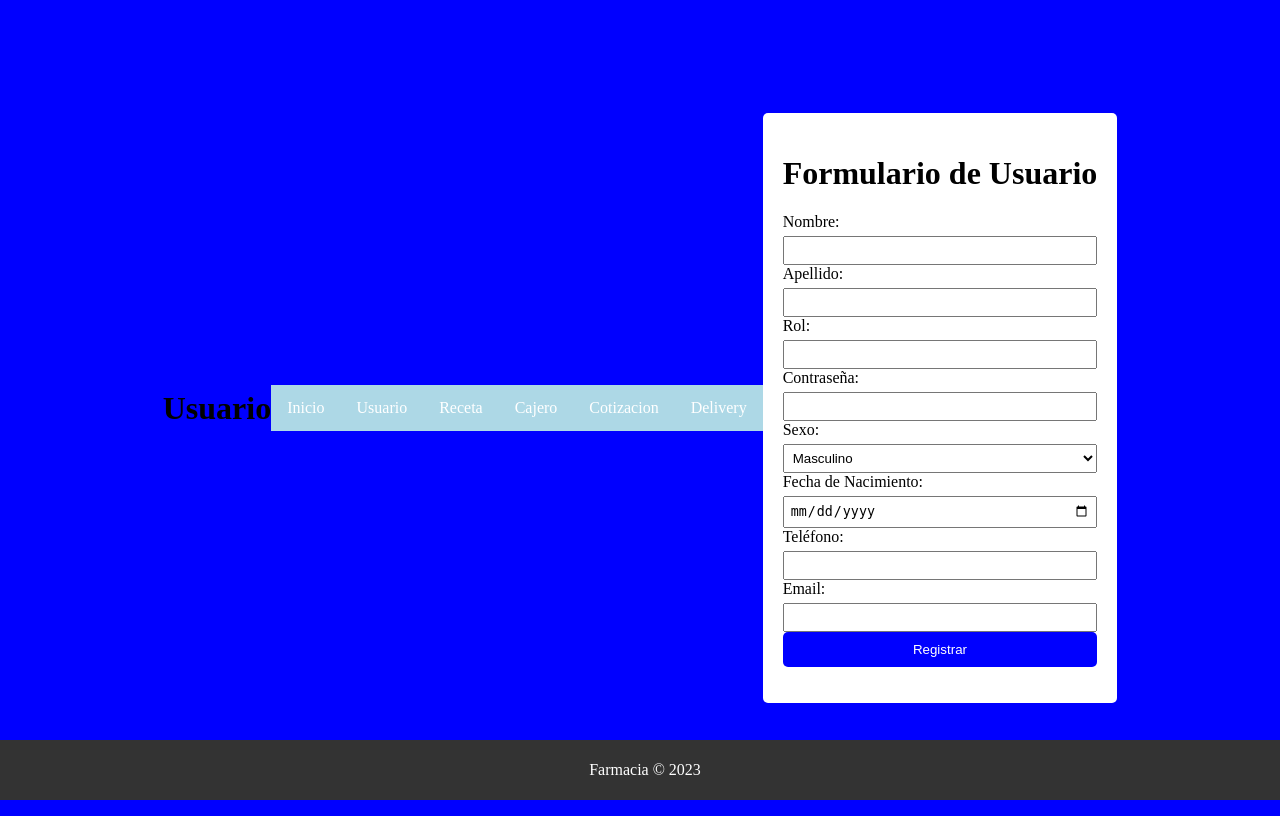
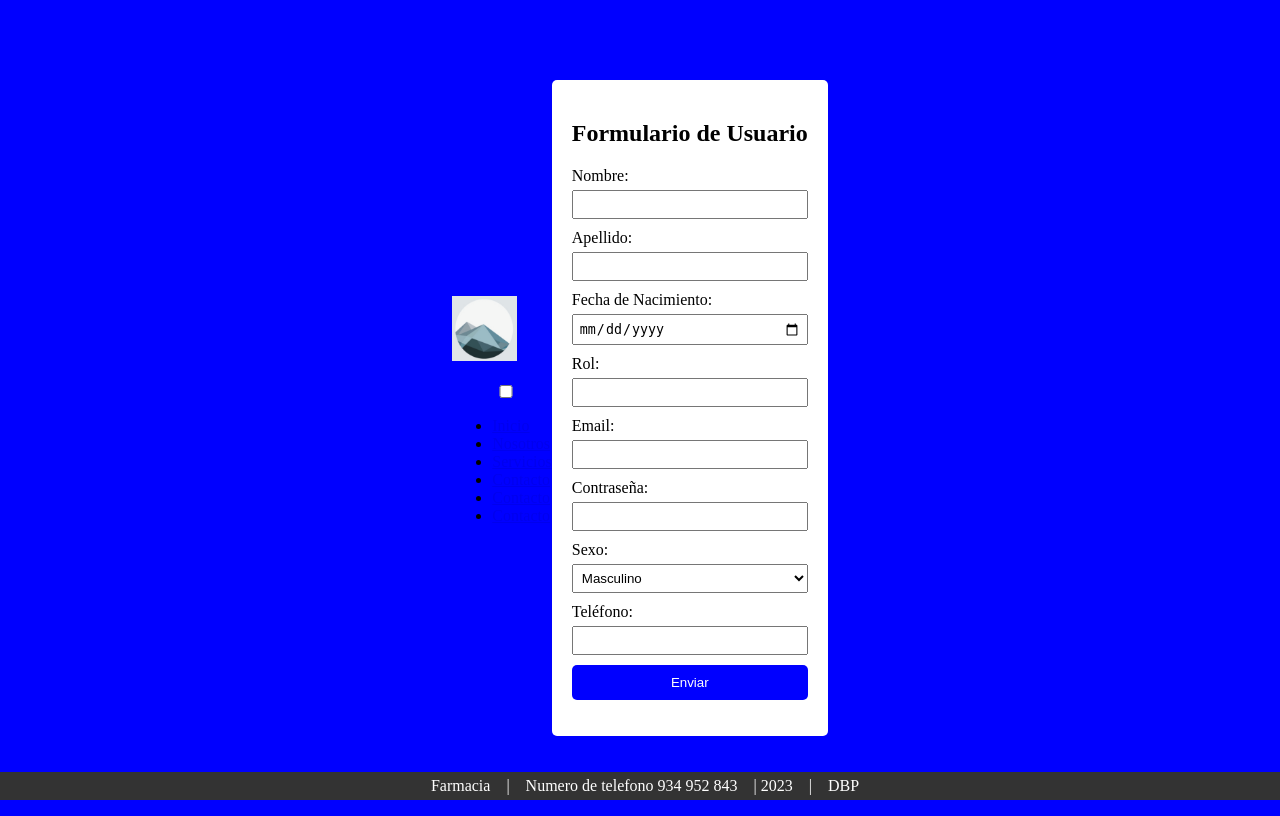
Before and after one commit to RenzoA21/Proyecto-DPB04, a Flask app: page / in a window 1280 px wide. Run offline with Flask 3, Linux system fonts and the light colour scheme; data that the repository does not hold is empty; parts of the project's set-up code (start-up, migrations or seed data) failed here and were passed over; some libraries are stand-ins or nearby versions.

Commit message:
Update usuario.html

```diff
--- a/templates/usuario.html
+++ b/templates/usuario.html
@@ -1,59 +1,115 @@
+
 <html>
-    <header>
-        <h1>Usuario</h1>
-    </header>
-    <nav>
-        <ul class="navbar">
-            <li><a href="inicio.html">Inicio</a></li>
-            <li><a href="usuario.html">Usuario</a></li>
-            <li><a href="receta.html">Receta</a></li>
-            <li><a href="cajero.html">Cajero</a></li>
-            <li><a href="cotizacion.html">Cotizacion</a></li>
-            <li><a href="delivery.html">Delivery</a></li>
-        </ul>
-    </nav>
-    <head>
-        <title>Formulario de usuario</title>
-        <link rel="stylesheet" href="/static/css/usuario.css" />
-        <script src="/static/js/usuario.js"></script>
-      </head>
-<body>
-    <div class="form-container">
-        <h1>Formulario de Usuario</h1>
-        <form action="/" method="POST">
+<head>
+<meta http-equiv="Content-Type" content="text/html; charset=UTF-8" />
+
+<link href="usuario.css" rel="stylesheet" type="text/css" />
+</head>
+
+<body id="home">
+  <Header class ="header__main">
+  <div class="logo">
+  <a href="inicio.html">
+  <h1><img src="Imagenes/Logo 1 copy.png"  width="65" height="65" /></h1>
+  </a>
+  </div>
+  <label for="nav__btn" class="nav__btn-label">
+    <span class="nav__bar"></span>
+  </label>
+  <input type="checkbox" id="nav__btn" class="nav__btn">
+  <mav class="nav">
+   <nav id="main-navigation" class="navigation">
+    <ul class="nav__items">
+      <li class="nav__links"><a href="inicio.html" class="nav__link">Inicio</a></li>
+      <li class="nav__links"><a href="usuario.html" class="nav__link">Nosotros</a></li>
+      <li class="nav__links"><a href="receta.html" class="nav__link">Servicios</a></li>
+      <li class="nav__links"><a href="cajero.html" class="nav__link">Contacto</a></li>
+      <li class="nav__links"><a href="cotizacion.html" class="nav__link">Contacto</a></li>
+      <li class="nav__links"><a href="delivery.html" class="nav__link">Contacto</a></li>
+    </ul>
+ </Header>
+
+<br/><br/><br/>
+<br/><br/><br/>
+
+<div id="particles-js">
+
+<script type="text/javascript" src="js/particles.min.js"></script>
+<script type="text/javascript" src="js/app.js"></script>
+</div>
+
+<div class="panel" style="display:block">
+
+<section>
+
+<div class="containers" align="left">
+
+  <div class="form-container">
+    <h1>Formulario de Usuario</h1>
+    <form>
+        <div class="form-field">
             <label for="nombre">Nombre:</label>
-            <input type="text" id="nombre" name="nombre" required><br>
-
+            <input type="text" id="nombre" name="nombre">
+        </div>
+        <div class="form-field">
             <label for="apellido">Apellido:</label>
-            <input type="text" id="apellido" name="apellido" required><br>
-
+            <input type="text" id="apellido" name="apellido">
+        </div>
+        <div class="form-field">
+            <label for="fecha_nacimiento">Fecha de Nacimiento:</label>
+            <input type="date" id="fecha_nacimiento" name="fecha_nacimiento">
+        </div>
+        <div class="form-field">
             <label for="rol">Rol:</label>
-            <input type="text" id="rol" name="rol" required><br>
-
+            <input type="text" id="rol" name="rol">
+        </div>
+        <div class="form-field">
+            <label for="email">Email:</label>
+            <input type="email" id="email" name="email">
+        </div>
+        <div class="form-field">
             <label for="contrasena">Contraseña:</label>
-            <input type="password" id="contrasena" name="contrasena" required><br>
-
+            <input type="password" id="contrasena" name="contrasena">
+        </div>
+        <div class="form-field">
             <label for="sexo">Sexo:</label>
-            <select id="sexo" name="sexo" required>
+            <select id="sexo" name="sexo">
                 <option value="Masculino">Masculino</option>
                 <option value="Femenino">Femenino</option>
-            </select><br>
+            </select>
+        </div>
+        <div class="form-field">
+            <label for="telefono">Teléfono:</label>
+            <input type="tel" id="telefono" name="telefono">
+        </div>
+        <div class="form-field">
+            <input type="submit" value="Enviar">
+        </div>
+    </form>
+</div>
 
-            <label for="fecha_nacimiento">Fecha de Nacimiento:</label>
-            <input type="date" id="fecha_nacimiento" name="fecha_nacimiento" required><br>
+</div>
+</div>
 
-            <label for="telefono">Teléfono:</label>
-            <input type="tel" id="telefono" name="telefono" required><br>
+ <br/><br/><br/>
+ <br/><br/><br/>
+ <br/><br/><br/>
 
-            <label for="email">Email:</label>
-            <input type="email" id="email" name="email" required><br>
+      </span>
+      </span>
+      </div>
 
-            <input type="submit" value="Registrar">
-        </form>
-    </div>
+     <footer id="footer">
+          <div class="footer-bottom">
+            <div class="container">
+                <div class="copyright col-xs-12 col-sm-12 col-md-12">
+                    Farmacia &nbsp;&nbsp; | &nbsp;&nbsp; Numero de telefono 934 952 843 &nbsp;&nbsp; | <span id="tyc" data-type="tyc">2023</span> &nbsp;&nbsp; | &nbsp;&nbsp; DBP
+                </div>
+            </div>
+          </div>
+        </footer>
 
-    <footer>
-        <p>Farmacia © 2023</p>
-    </footer>
+
+<body>
 </body>
 </html>
```
